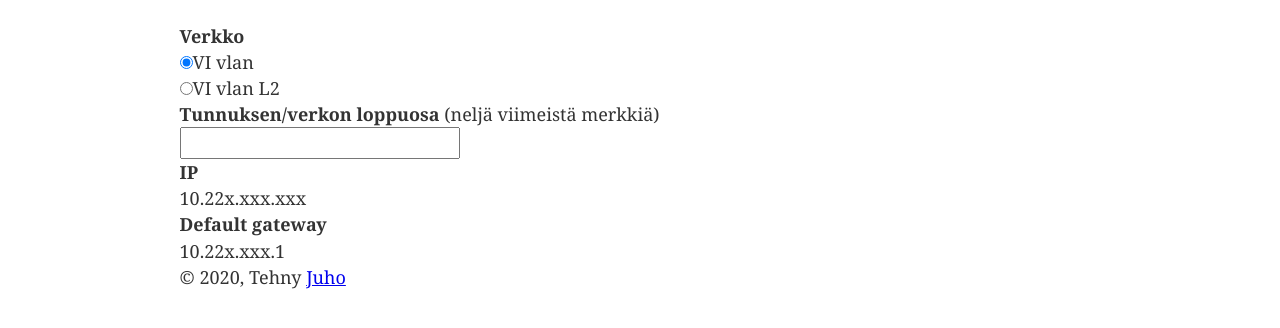
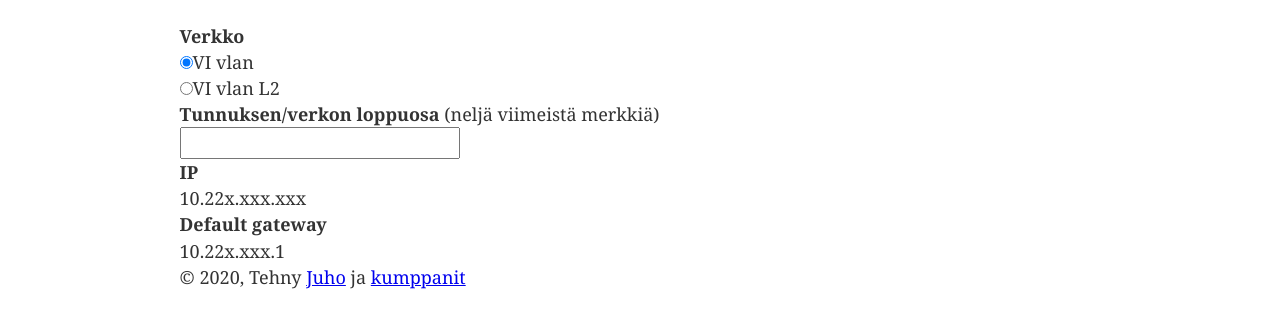
Before and after one commit to juhosa/bokxin-ip, a Gatsby site: page / in a window 1280 px wide. Shown: the part 100-428 px from the top of the page. Built offline with nearby package versions, Linux system fonts and the light colour scheme; Gatsby itself is replaced by a stand-in of ours.

Commit message:
Added contributors link (#3)

```diff
--- a/src/components/layout.js
+++ b/src/components/layout.js
@@ -39,6 +39,10 @@ const Layout = ({ children }) => {
           © {new Date().getFullYear()}, Tehny
           {` `}
           <a href="https://github.com/juhosa">Juho</a>
+          {` `}
+          ja
+          {` `}
+          <a href="https://github.com/juhosa/bokxin-ip/graphs/contributors">kumppanit</a>
         </footer>
       </div>
     </>
```
